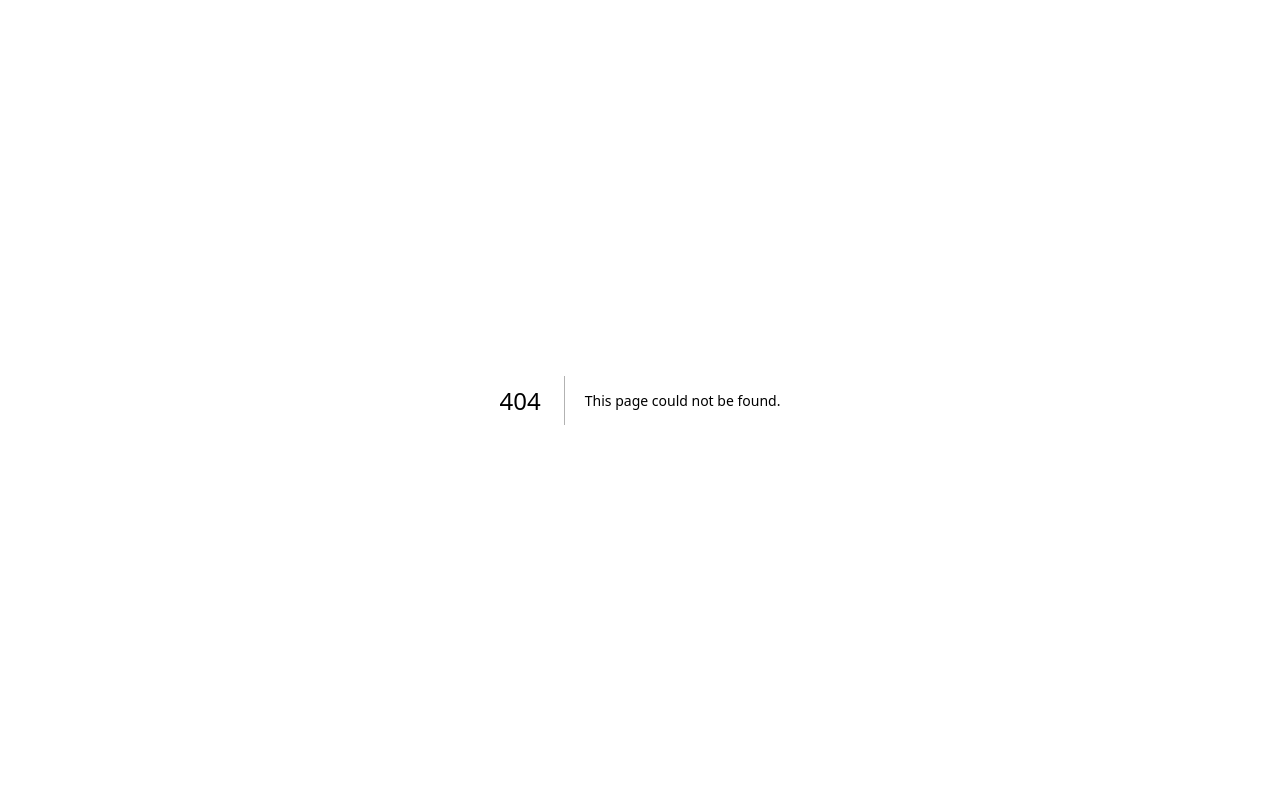
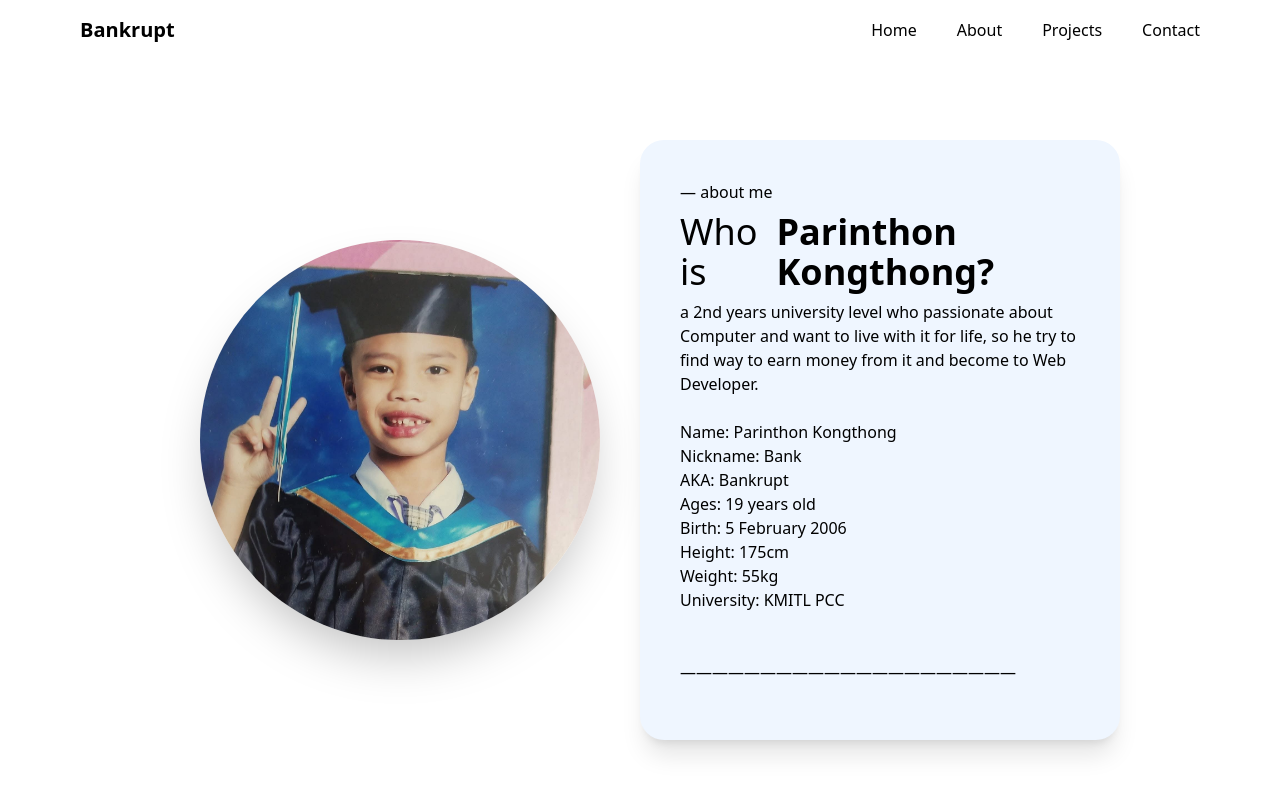
Before and after one commit to BXNK4042/bankrupt-portfolio, a Next.js app: page /about in a window 1280 px wide. Before the commit this address had no page. Shown: the top 800 px of the page. Built offline with nearby package versions, Linux system fonts and the light colour scheme.

Commit message:
Finished About Page

```diff
--- /dev/null
+++ b/src/app/about/page.jsx
@@ -0,0 +1,16 @@
+import React from 'react'
+import Nav from "../components/nav"
+import About_2 from '../components/about_2'
+import Footer from "../components/footer"
+
+function page() {
+  return (
+    <div>
+      <Nav />
+      <About_2 />
+      <Footer />
+    </div>
+  )
+}
+
+export default page
--- /dev/null
+++ b/src/app/components/about_2.jsx
@@ -0,0 +1,47 @@
+import React from 'react'
+
+function about_2() {
+  return (
+    <div className='flex justify-between mx-40 my-20'>
+        <div className='flex justify-center items-center w-1/2 h-150'>
+          <img className='shadow-2xl rounded-full w-100 h-100' src="kid.jpeg" alt="" />
+        </div>
+        <div className='shadow-xl rounded-3xl w-1/2 bg-blue-50'>
+          <div className='m-10'>
+            <p>— about me</p>
+            <div className='flex'>
+              <h1 className='text-4xl my-2'>Who is</h1>
+              <h1 className='font-bold text-4xl my-2 ml-3'>Parinthon Kongthong?</h1>
+            </div>
+            <p> a 2nd years university level who passionate about Computer and
+                want to live with it for life, so he try to find way to earn money
+                from it and become to Web Developer.
+                <br />
+                <br />
+                Name: Parinthon Kongthong
+                <br />
+                Nickname: Bank
+                <br />
+                AKA: Bankrupt
+                <br />
+                Ages: 19 years old
+                <br />
+                Birth: 5 February 2006
+                <br />
+                Height: 175cm
+                <br />
+                Weight: 55kg
+                <br />
+                University: KMITL PCC
+                <br />
+                <br />
+                <br />
+                —————————————————————
+            </p>
+          </div>
+        </div>
+    </div>
+  )
+}
+
+export default about_2
--- a/src/app/components/footer.jsx
+++ b/src/app/components/footer.jsx
@@ -2,7 +2,7 @@ import React from 'react'
 
 function footer() {
   return (
-    <div className='bg-gray-50 py-10 text-center'>
+    <div className='bg-blue-50 mt-30 py-7 text-center'>
         <p>
             © 2025 Parinthon Kongthong. All rights reserved.  <br />
             Built with 💙 and a lot of coffee.  <br />
--- a/src/app/components/hero.jsx
+++ b/src/app/components/hero.jsx
@@ -19,7 +19,7 @@ function hero() {
             </div>
         </div>
         <div className='flex w-1/2 justify-center'>
-            <img className='w-70 h-70 rounded-full' src="me.jpeg" alt="" />
+            <img className='shadow-2xl w-70 h-70 rounded-full' src="me.jpeg" alt="" />
         </div>
     </div>
   )
--- a/src/app/components/nav.jsx
+++ b/src/app/components/nav.jsx
@@ -1,14 +1,15 @@
 import React from 'react'
+import Link from 'next/link'
 
 function nav() {
   return (
     <div className='flex py-4 justify-between mx-20'>
-        <p className='font-semi-bold text-xl'>Bankrupt</p>
+        <p className='font-bold text-xl'>Bankrupt</p>
         <ul className='flex items-center justify-center font-semi-bold space-x-10'>
-            <li className='hover:underline'>Home</li>
-            <li className='hover:underline'>About</li>
-            <li className='hover:underline'>Projects</li>
-            <li className='hover:underline'>Contact</li>
+            <li className='hover:underline'><Link href="/">Home</Link></li>
+            <li className='hover:underline'><Link href="/about">About</Link></li>
+            <li className='hover:underline'><Link href="/projects">Projects</Link></li>
+            <li className='hover:underline'><Link href="/contact">Contact</Link></li>
         </ul>
     </div>
   )
--- /dev/null
+++ b/src/app/contact/page.jsx
@@ -0,0 +1,12 @@
+import React from 'react'
+import Nav from "../components/nav"
+
+function page() {
+  return (
+    <div>
+      <Nav></Nav>
+    </div>
+  )
+}
+
+export default page
--- /dev/null
+++ b/src/app/projects/page.jsx
@@ -0,0 +1,12 @@
+import React from 'react'
+import Nav from "../components/nav"
+
+function page() {
+  return (
+    <div>
+      <Nav></Nav>
+    </div>
+  )
+}
+
+export default page
```
Also changed, not shown: public/kid.jpeg (added).
